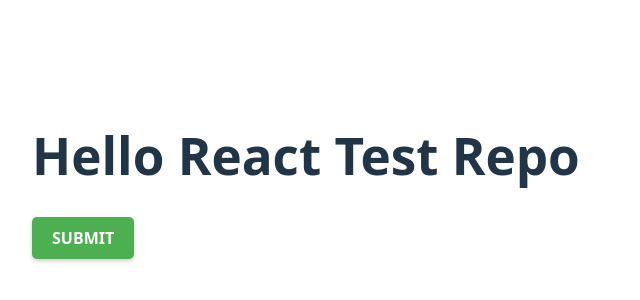
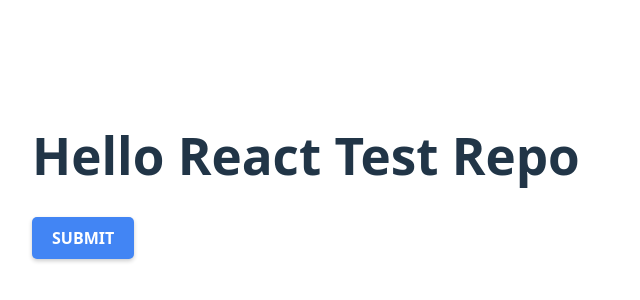
Before and after one commit to easyesplat/gushi_test_repo, a React (Vite) app in the folder react-test-repo/: page / in a window 1280 px wide. Shown: the part 224-524 px from the top of the page, without its empty margins (0-640 px from the left). Built offline with nearby package versions, Linux system fonts and the light colour scheme.

Commit message:
Experiment with a new button color: vibrant blue

```diff
--- a/react-test-repo/src/components/Button.tsx
+++ b/react-test-repo/src/components/Button.tsx
@@ -9,7 +9,7 @@ export const Button: React.FC<ButtonProps> = ({ loading = false }) => {
     <button
       disabled={loading}
       style={{
-        backgroundColor: "#4CAF50", // Changed to a calming green
+        backgroundColor: "#4285F4", // Changed to a vibrant blue
         color: "#ffffff", // White text for contrast
         padding: "10px 20px",
         border: "none",
```
